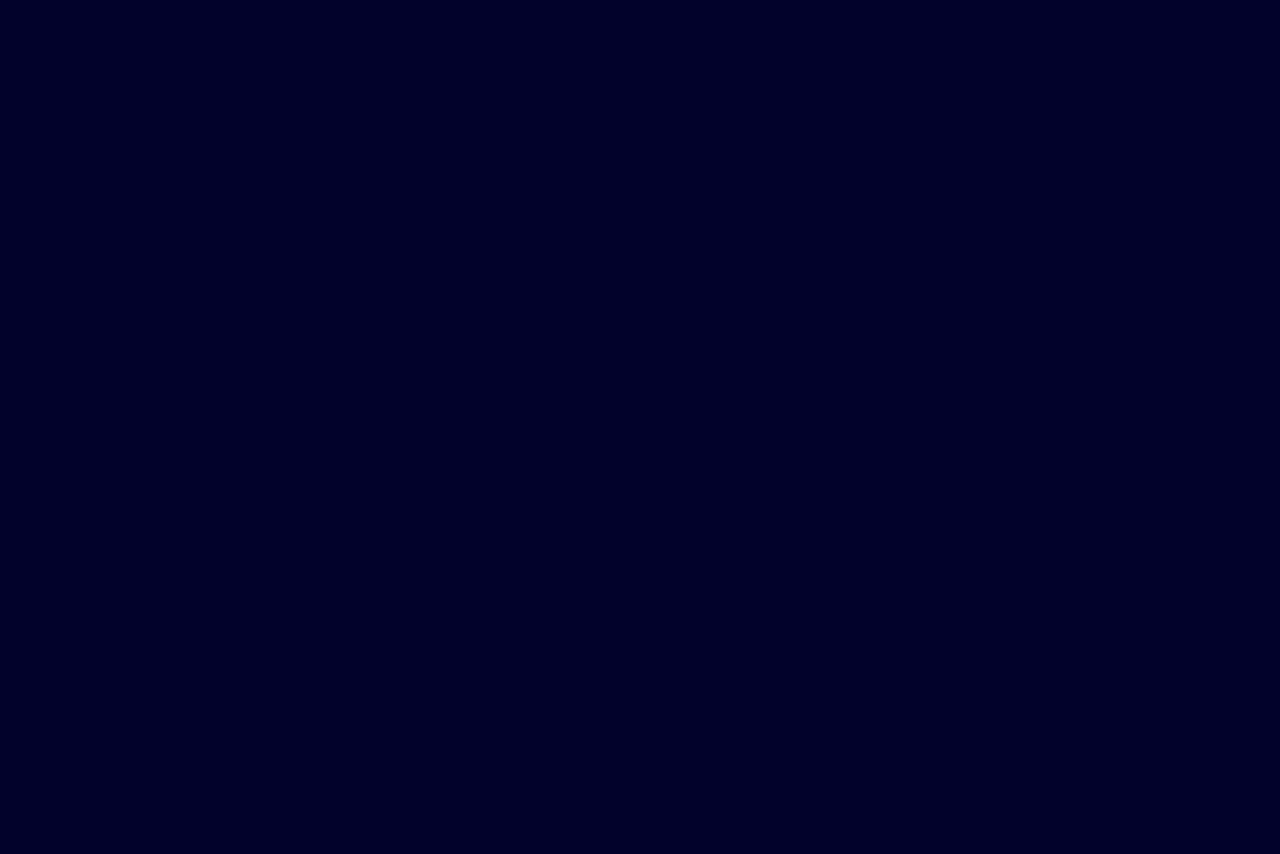
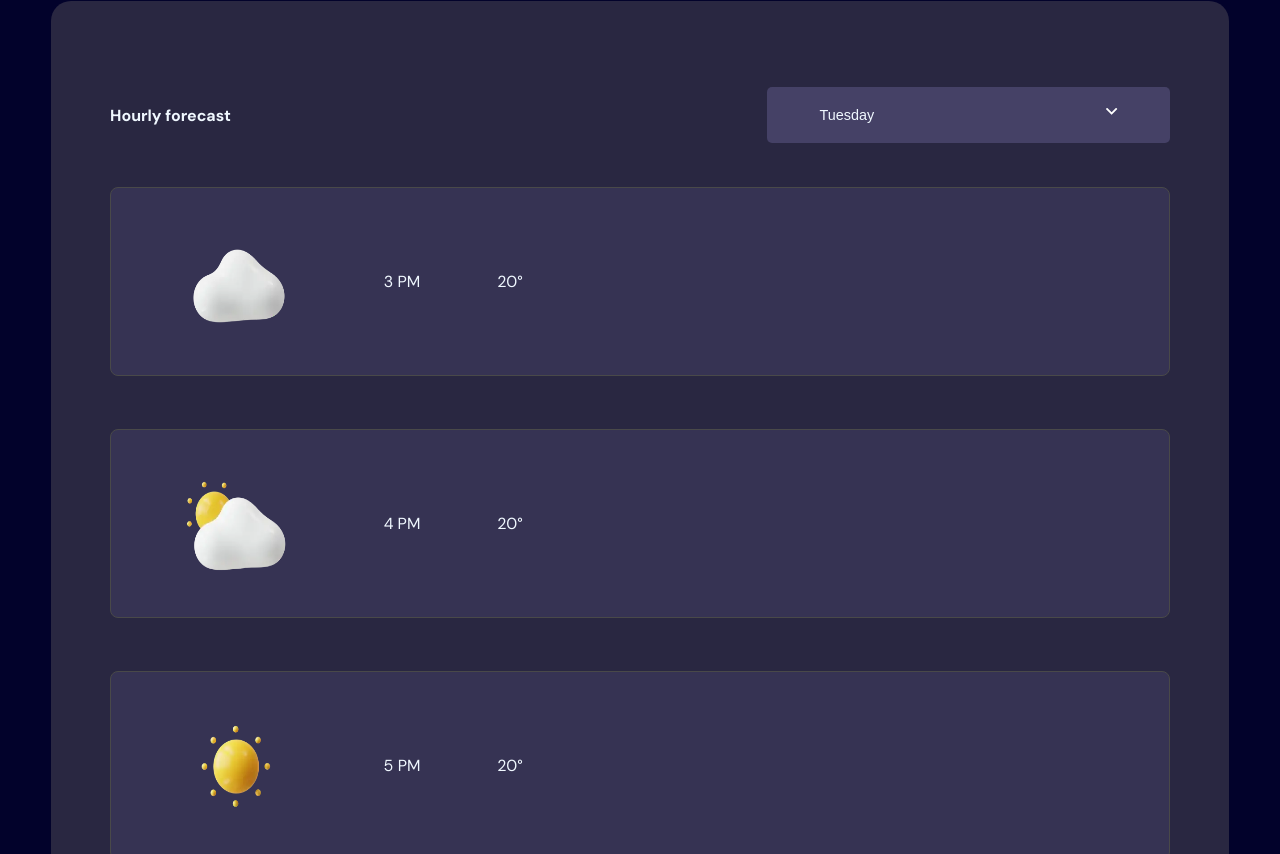
Before and after one commit to BYDINARES/weather-app-main, a React (Vite) app: page / in a window 1280 px wide. Shown: the part 5746-6600 px from the top of the page. Built offline with nearby package versions, Linux system fonts and the light colour scheme.

Commit message:
Adding the styling for the hourly forecast section

```diff
--- a/src/App.css
+++ b/src/App.css
@@ -230,6 +230,7 @@ html body #root main section.general-forecast article p {
 }
 html body #root main section.daily-forecast {
   width: 100%;
+  height: 24%;
 }
 html body #root main section.daily-forecast h2 {
   font-size: 1.1rem;
@@ -268,6 +269,74 @@ html body #root main section.daily-forecast div article div.dregres-range {
 html body #root main section.daily-forecast div article div.dregres-range p {
   margin: 0%;
 }
+html body #root main section.hourly-forecast {
+  height: 24%;
+  background-color: rgb(41, 39, 65);
+  border-radius: 20px;
+  padding: 5%;
+}
+html body #root main section.hourly-forecast div.top-pick-a-day {
+  height: 5%;
+  display: flex;
+  flex-direction: row;
+  justify-content: space-between;
+  align-items: center;
+}
+html body #root main section.hourly-forecast div.top-pick-a-day h2 {
+  margin: 0%;
+  font-size: 1rem;
+}
+html body #root main section.hourly-forecast div.top-pick-a-day section.dropdown-day {
+  width: 38%;
+}
+html body #root main section.hourly-forecast div.top-pick-a-day section.dropdown-day button {
+  display: flex;
+  flex-direction: row;
+  justify-content: space-between;
+  box-sizing: border-box;
+  width: 100%;
+  padding-left: 13%;
+  padding-right: 13%;
+  padding-top: 5%;
+  padding-bottom: 5%;
+  background-color: rgb(69, 65, 102);
+  color: aliceblue;
+  font-size: 0.9rem;
+  border: none;
+  border-radius: 5px;
+}
+html body #root main section.hourly-forecast ul.hours-list {
+  height: 90%;
+  list-style: none;
+  padding-left: 0%;
+}
+html body #root main section.hourly-forecast ul.hours-list li {
+  display: flex;
+  flex-direction: row;
+  align-items: center;
+  height: 9.5%;
+  width: 100%;
+  box-sizing: border-box;
+  padding-left: 5%;
+  padding-right: 5%;
+  margin-bottom: 5%;
+  background-color: rgb(54, 51, 83);
+  border-radius: 8px;
+  border: solid 0.5px rgb(73, 73, 73);
+}
+html body #root main section.hourly-forecast ul.hours-list li > img {
+  width: 15%;
+  height: 90%;
+}
+html body #root main section.hourly-forecast ul.hours-list li > p.hour {
+  width: 20%;
+  margin: 0%;
+  text-align: center;
+}
+html body #root main section.hourly-forecast ul.hours-list li > p.deagree {
+  margin-left: auto;
+  margin: 0%;
+}
 
 @font-face {
   font-family: "BricolageGrotesque";
--- a/src/App.jsx
+++ b/src/App.jsx
@@ -264,47 +264,55 @@ function App() {
         </section>
 
         <section className="hourly-forecast">
-          <div>
+          <div className="top-pick-a-day">
             <h2>Hourly forecast</h2>
             <section className="dropdown-day">
-              <button></button>
+              <button>
+                Tuesday
+                <img src={iconDropdown} alt="Dropdown icon" />
+              </button>
             </section>
           </div>
-          <ul>
-            <li>
-              <img src="" alt="" />
-              <p className="hour"></p>
-              <p className="deagree"></p>
+          <ul className="hours-list">
+            <li className="time-3pm">
+              <img src={iconOvercast} alt="cloud icon" />
+              <p className="hour">3 PM</p>
+              <p className="deagree">20°</p>
             </li>
-            <li>
-              <img src="" alt="" />
-              <p className="hour"></p>
-              <p className="deagree"></p>
+            <li className="time-4pm">
+              <img src={iconPartlyCloudy} alt="A sun with a cloud icon" />
+              <p className="hour">4 PM</p>
+              <p className="deagree">20°</p>
             </li>
-            <li>
-              <img src="" alt="" />
-              <p className="hour"></p>
-              <p className="deagree"></p>
+            <li className="time-5pm">
+              <img src={iconSunny} alt="Sun Icon" />
+              <p className="hour">5 PM</p>
+              <p className="deagree">20°</p>
             </li>
-            <li>
-              <img src="" alt="" />
-              <p className="hour"></p>
-              <p className="deagree"></p>
+            <li className="time-6pm">
+              <img src={iconOvercast} alt="Cloud icon" />
+              <p className="hour">6 PM</p>
+              <p className="deagree">19°</p>
             </li>
-            <li>
-              <img src="" alt="" />
-              <p className="hour"></p>
-              <p className="deagree"></p>
+            <li className="time-7pm">
+              <img src={iconSnow} alt="Snow icon" />
+              <p className="hour">7 PM</p>
+              <p className="deagree">18°</p>
             </li>
-            <li>
-              <img src="" alt="" />
-              <p className="hour"></p>
-              <p className="deagree"></p>
+            <li className="time-8pm">
+              <img src={iconFog} alt="Fog icon" />
+              <p className="hour">8 PM</p>
+              <p className="deagree">18°</p>
             </li>
-            <li>
-              <img src="" alt="" />
-              <p className="hour"></p>
-              <p className="deagree"></p>
+            <li className="time-9pm">
+              <img src={iconSnow} alt="Snow icon" />
+              <p className="hour">9 PM</p>
+              <p className="deagree">17°</p>
+            </li>
+            <li className="time-10pm">
+              <img src={iconOvercast} alt="Cloud Icon" />
+              <p className="hour">10 PM</p>
+              <p className="deagree">17°</p>
             </li>
           </ul>
         </section>
--- a/src/SCSS/App.scss
+++ b/src/SCSS/App.scss
@@ -248,7 +248,7 @@ html {
         }
         section.daily-forecast {
           width: 100%;
-
+          height: 24%;
           h2 {
             font-size: 1.1rem;
           }
@@ -296,6 +296,80 @@ html {
             }
           }
         }
+        section.hourly-forecast {
+          height: 24%;
+          background-color: rgb(41, 39, 65);
+          border-radius: 20px;
+          padding: 5%;
+          div.top-pick-a-day {
+            height: 5%;
+            display: flex;
+            flex-direction: row;
+            justify-content: space-between;
+            align-items: center;
+
+            h2 {
+              margin: 0%;
+              font-size: 1rem;
+            }
+            section.dropdown-day {
+              width: 38%;
+              button {
+                display: flex;
+                flex-direction: row;
+                justify-content: space-between;
+                box-sizing: border-box;
+                width: 100%;
+                padding-left: 13%;
+                padding-right: 13%;
+                padding-top: 5%;
+                padding-bottom: 5%;
+
+                background-color: rgb(69, 65, 102);
+                color: aliceblue;
+                font-size: 0.9rem;
+                border: none;
+                border-radius: 5px;
+              }
+            }
+          }
+          ul.hours-list {
+            //General styling of the hours
+            height: 90%;
+            list-style: none;
+            padding-left: 0%;
+            li {
+              display: flex;
+              flex-direction: row;
+              align-items: center;
+              height: 9.5%;
+              width: 100%;
+              box-sizing: border-box;
+
+              padding-left: 5%;
+              padding-right: 5%;
+              margin-bottom: 5%;
+
+              background-color: rgb(54, 51, 83);
+              border-radius: 8px;
+              border: solid 0.5px rgb(73, 73, 73);
+
+              > img {
+                width: 15%;
+                height: 90%;
+              }
+              > p.hour {
+                width: 20%;
+                margin: 0%;
+                text-align: center;
+              }
+              > p.deagree {
+                margin-left: auto;
+                margin: 0%;
+              }
+            }
+          }
+        }
       }
     }
   }
```
Also changed, not shown: 1 other file (tests, documents, lock files or other folders).
